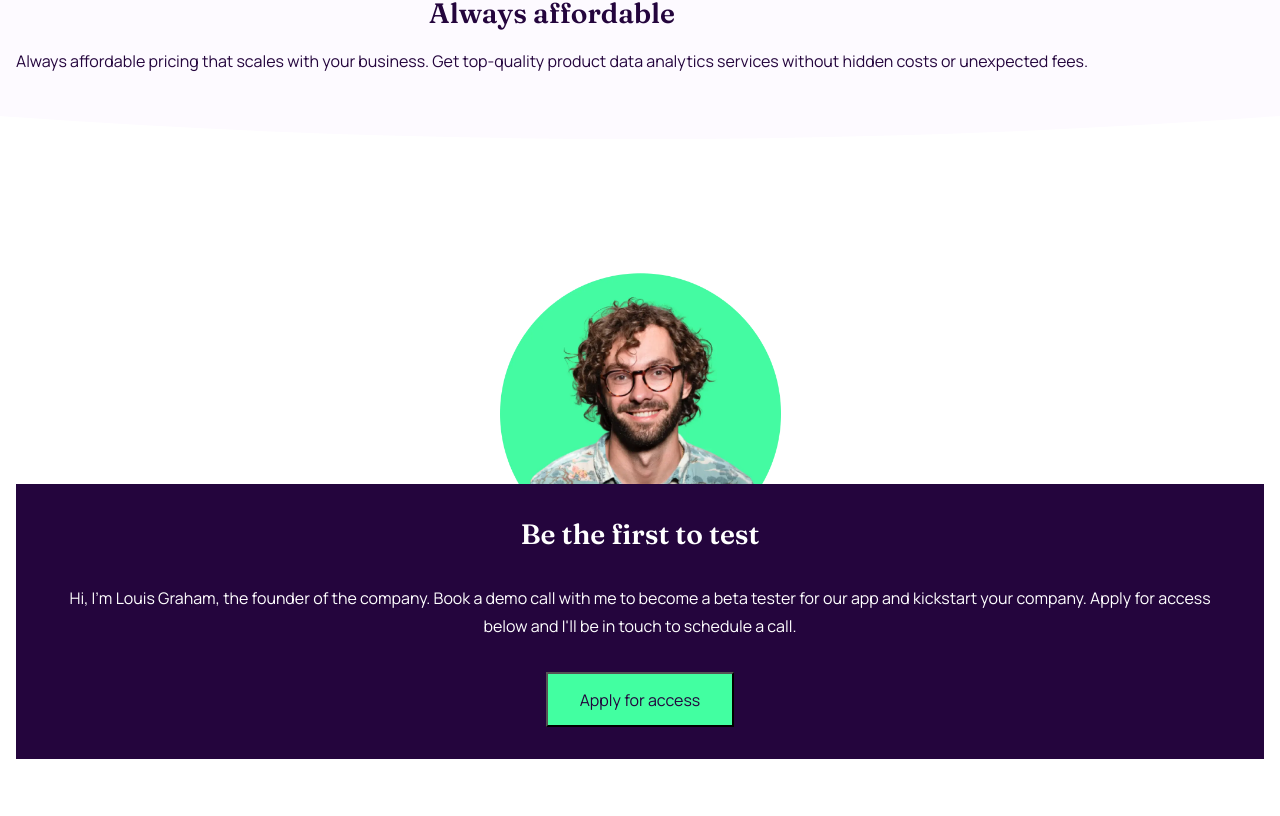
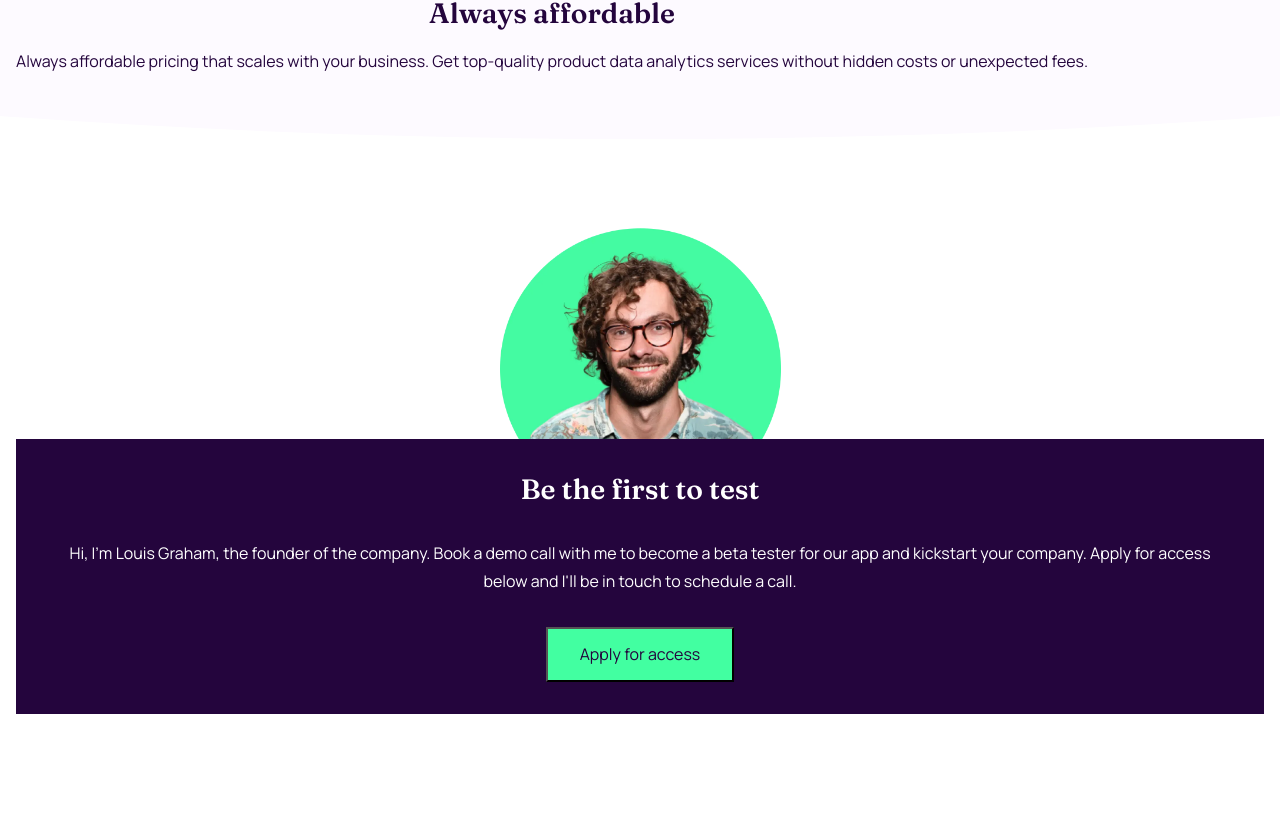
Before and after one commit to JayBrown92/workit-landing-page, a Next.js app: page / in a window 1280 px wide. Shown: the part 1044-1860 px from the top of the page. Built offline with nearby package versions, Linux system fonts and the light colour scheme.

Commit message:
fixed issue with top padding on about page

```diff
--- a/src/styles/globals.css
+++ b/src/styles/globals.css
@@ -250,6 +250,9 @@ h1:has(.underline) > span:after {
   color: var(--dark-purple);
 }
 
+.about {
+  padding-top: calc(var(--mob-section-spacing-y) - 45.25px);
+}
 .about img {
   position: relative;
   margin: 0 auto;
```
